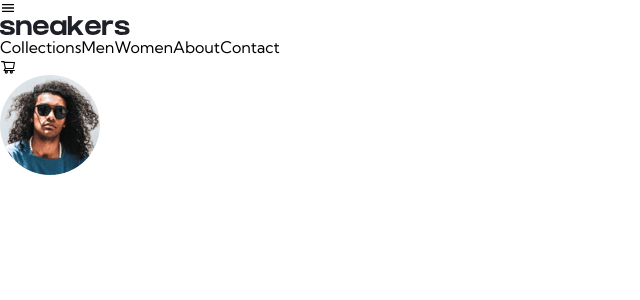
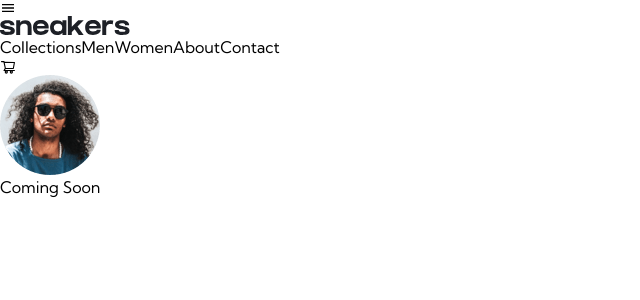
Before and after one commit to marycynthia2020/product-page, a React (Vite) app: page /men in a window 1280 px wide. Shown: the top 300 px of the page, without its empty margins (0-640 px from the left). Built offline with nearby package versions, Linux system fonts and the light colour scheme.

Commit message:
adds content to the other yet to be built

```diff
--- a/src/pages/About.jsx
+++ b/src/pages/About.jsx
@@ -2,7 +2,7 @@ import React from 'react'
 
 const About = () => {
   return (
-    <div>About</div>
+  <div className='w-[90vw] lg:px-20  max-w-[1440px] mx-auto font-bold text-4xl'>Coming Soon</div>
   )
 }
 
--- a/src/pages/Contact.jsx
+++ b/src/pages/Contact.jsx
@@ -2,7 +2,7 @@ import React from 'react'
 
 const Contact = () => {
   return (
-   <div className='w-[90vw] max-w-[1440px] mx-auto'></div>
+   <div className='w-[90vw] lg:px-20  max-w-[1440px] mx-auto font-bold text-4xl'>Coming Soon</div>
   )
 }
 
--- a/src/pages/Men.jsx
+++ b/src/pages/Men.jsx
@@ -2,7 +2,7 @@ import React from 'react'
 
 const Men = () => {
   return (
-    <div className='w-[90vw] max-w-[1440px] mx-auto'></div>
+    <div className='w-[90vw] lg:px-20  max-w-[1440px] mx-auto font-bold text-4xl'>Coming Soon</div>
   )
 }
 
--- a/src/pages/Women.jsx
+++ b/src/pages/Women.jsx
@@ -2,7 +2,7 @@ import React from 'react'
 
 const Women = () => {
   return (
-    <div className='w-[90vw] max-w-[1440px] mx-auto'></div>
+    <div className='w-[90vw] lg:px-20  max-w-[1440px] mx-auto font-bold text-4xl'>Coming Soon</div>
   )
 }
 
```
